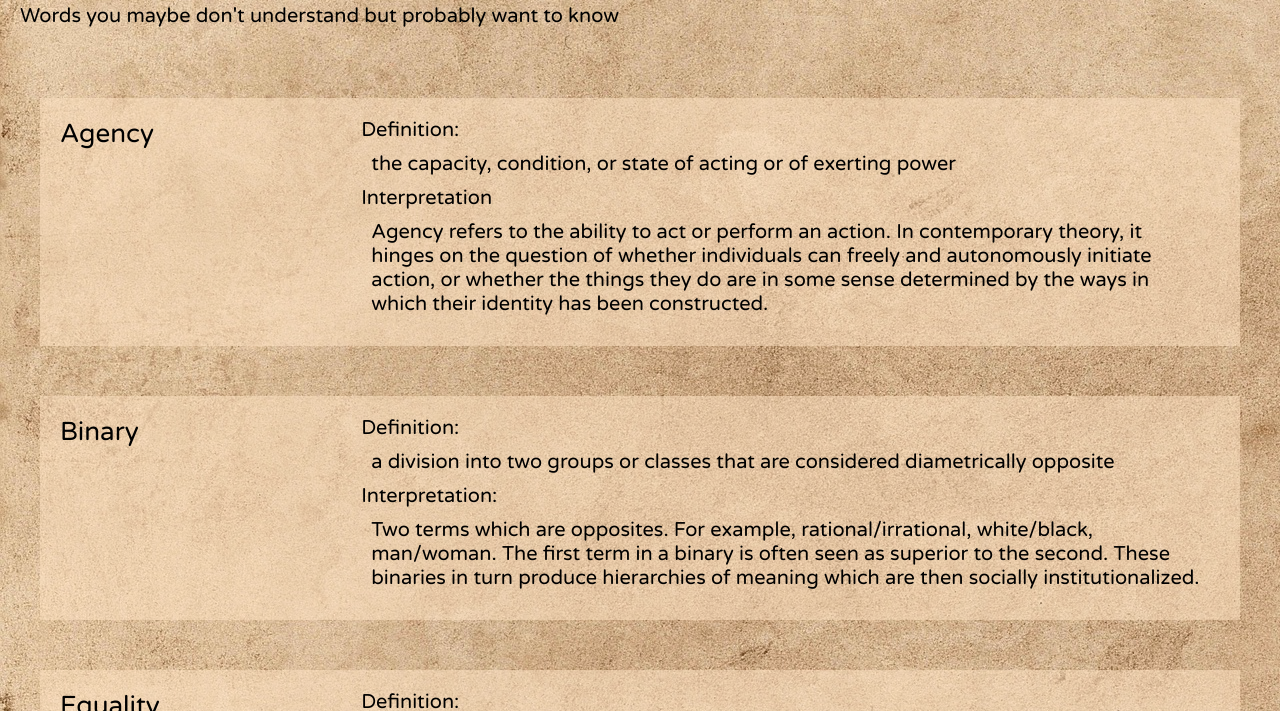
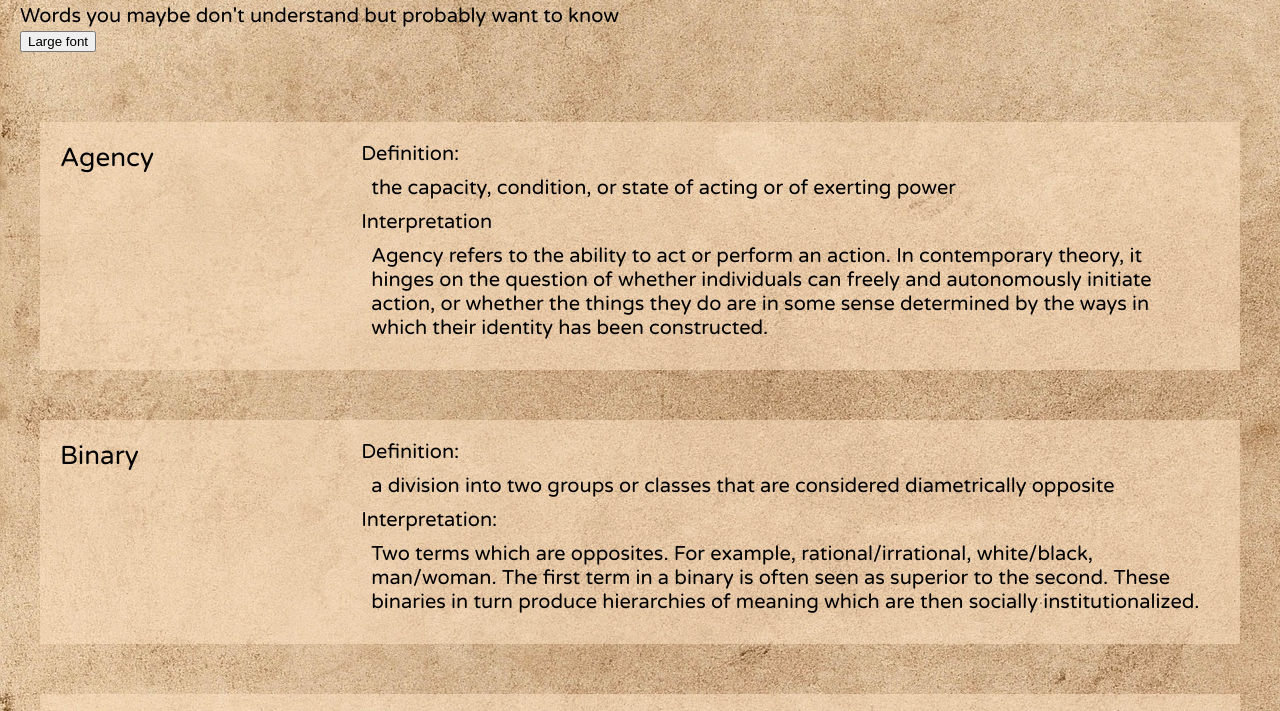
Before and after one commit to Anita-Alvarado/womensweb_final, a plain HTML site: page femdict.html in a window 1280 px wide. Shown: the part 177-888 px from the top of the page. Drawn offline with Linux system fonts and the light colour scheme.

Commit message:
Add files via upload

```diff
--- a/femdict.html
+++ b/femdict.html
@@ -16,7 +16,9 @@
   <!-- connect to a favicon -->
 
   <title>Women's Web - Dictionary</title>
+  <script src="js/dict.js"></script>
 </head>
+
 
 <body>
   <a href = "#maincontent" class="skip">skip to main content</a>
@@ -40,6 +42,10 @@
     Words you maybe don't understand but probably want to know
 
   </header>
+
+  <section>
+    <button onclick = "large()">Large font</button>
+  </section>
 
   <main id="maincontent">
 
--- /dev/null
+++ b/js/dict.js
@@ -0,0 +1,5 @@
+function large() {
+    console.log("I am in large")
+    bd = document.querySelector("body")
+    bd.style.fontSize = "2em"
+}
```
